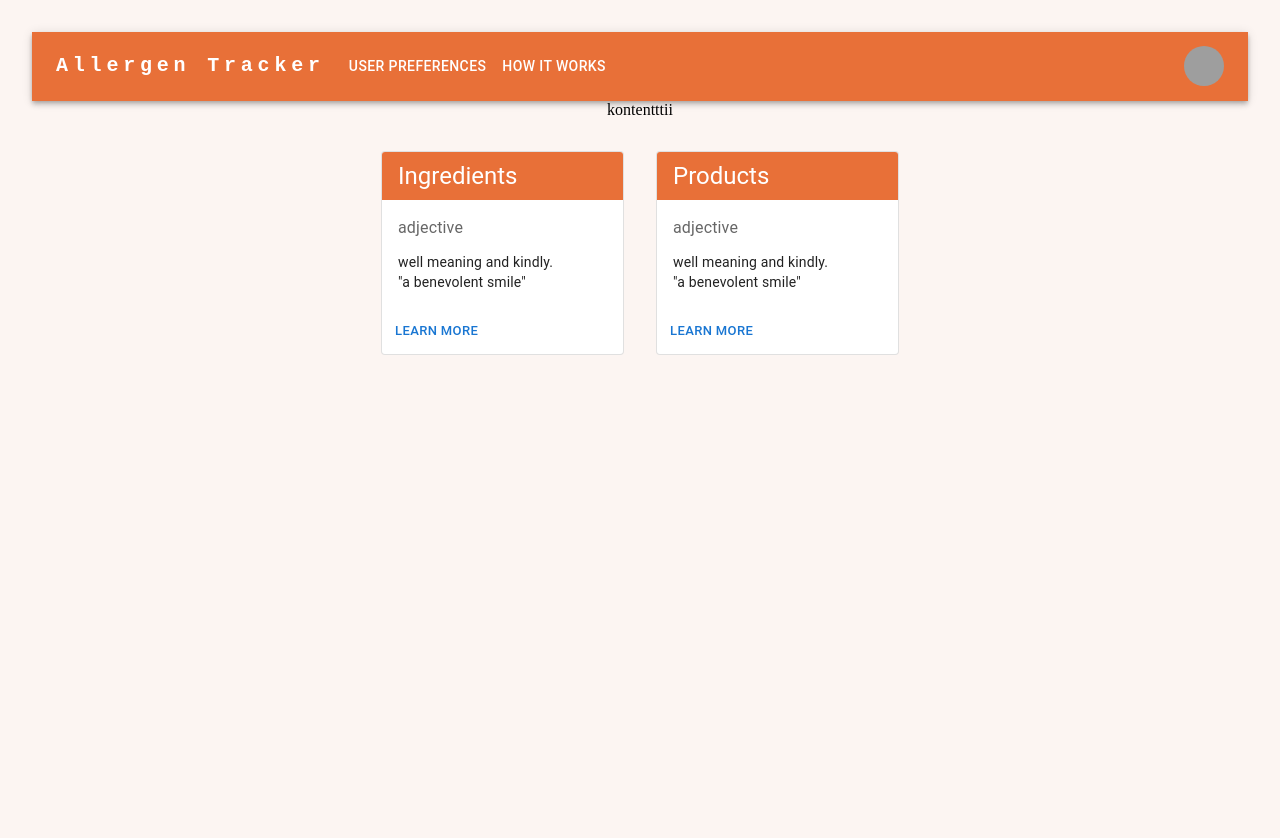
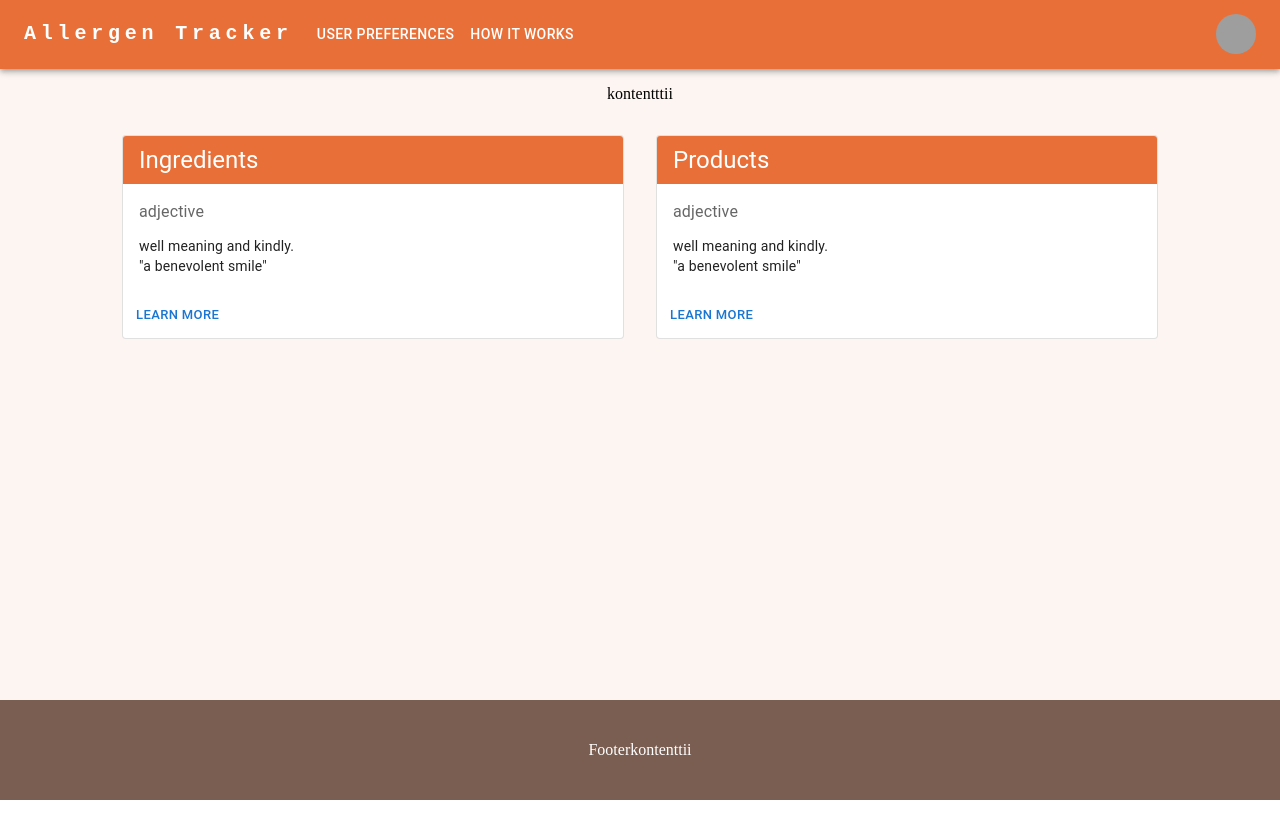
Before and after one commit to jompsku/dw3s-allergentracker, a React (Vite) app in the folder frontend/: page / in a window 1280 px wide. Shown: the top 838 px of the page. After the commit the page ends 800 px from the top, so only its background shows below. Built offline with nearby package versions, Linux system fonts and the light colour scheme; grey boxes are pictures that could not be loaded.

Commit message:
added basic footer

```diff
--- a/frontend/src/App.jsx
+++ b/frontend/src/App.jsx
@@ -2,12 +2,14 @@ import { Box } from "@mui/material"
 import Header from "./components/Header"
 import "./App.css"
 import LandingPage from "./components/LandingPage"
+import Footer from "./components/Footer"
 
 const App = () => {
   return (
-    <Box sx={{ padding: "2rem", backgroundColor: "#fcf5f2", height: "100vh" }}>
+    <Box sx={{ backgroundColor: "#fcf5f2", height: "100vh" }}>
       <Header />
       <LandingPage />
+      <Footer/>
     </Box>
   )
 }
--- a/frontend/src/components/Card.jsx
+++ b/frontend/src/components/BasicCard.jsx
@@ -9,12 +9,12 @@ import { CardHeader } from "@mui/material"
 
 export default function BasicCard({ title }) {
   return (
-    <Box sx={{ minWidth: 275 }}>
-      <Card variant="outlined" sx={{ margin: "1rem"}}>
+      <Card variant="outlined" sx={{ margin: "1rem", minWidth: "500px"}}>
         <CardHeader sx={{ backgroundColor: "#e87038", maxHeight: "1rem", color:"white"}} title={title} />
         <CardContent>
           <Typography sx={{ color: "text.secondary", mb: 1.5 }}>adjective</Typography>
-          <Typography variant="body2">
+          <Typography variant="body2"
+          >
             well meaning and kindly.
             <br />
             {'"a benevolent smile"'}
@@ -24,6 +24,5 @@ export default function BasicCard({ title }) {
           <Button size="small">Learn More</Button>
         </CardActions>
       </Card>
-    </Box>
   )
 }
--- /dev/null
+++ b/frontend/src/components/Footer.css
@@ -0,0 +1,14 @@
+.footer {
+  position: absolute;
+  left: 0;
+  right: 0;
+  bottom: 0;
+  height: 100px;
+  background-color: rgb(122, 94, 82);
+  color: white;
+  text-align: center;
+  display: flex;
+  flex-direction: column;
+  align-items: center;
+  justify-content: center;
+}
--- /dev/null
+++ b/frontend/src/components/Footer.jsx
@@ -0,0 +1,8 @@
+import * as React from "react"
+import "./Footer.css"
+
+function Footer() {
+  return <div className="footer">Footerkontenttii</div>
+}
+
+export default Footer
--- a/frontend/src/components/Header.jsx
+++ b/frontend/src/components/Header.jsx
@@ -31,7 +31,7 @@ function Header() {
   }
 
   return (
-    <AppBar position="static" sx={{ backgroundColor: "#e87038" }}>
+    <AppBar position="static" sx={{ backgroundColor: "#e87038", position: "sticky", top: "0" }}>
       <Container maxWidth="xl">
         <Toolbar disableGutters>
           <Typography
--- a/frontend/src/components/Info.jsx
+++ b/frontend/src/components/Info.jsx
@@ -1,13 +1,12 @@
 import * as React from "react"
+import { Grid2 } from "@mui/material"
 
 function Info() {
-
-  return(
+  return (
     <React.Fragment>
-      kontentttii
+      <Grid2 sx={{margin: "1rem"}}>kontentttii</Grid2>
     </React.Fragment>
   )
-
 }
 
 export default Info
--- a/frontend/src/components/LandingPage.css
+++ b/frontend/src/components/LandingPage.css
@@ -1,5 +1,4 @@
 .cards {
   display: flex;
   flex-wrap: wrap;
-  margin: 1rem;
 }
--- a/frontend/src/components/LandingPage.jsx
+++ b/frontend/src/components/LandingPage.jsx
@@ -1,18 +1,18 @@
 import * as React from "react"
 import "./LandingPage.css"
-import BasicCard from "./Card.jsx"
+import BasicCard from "./BasicCard.jsx"
 import Info from "./Info.jsx"
-import { Box } from "@mui/material"
+import { Container } from "@mui/material"
 
 function LandingPage() {
   return (
-    <Box sx={{ display: "flex", flexDirection: "column", alignItems:"center" }}>
+    <Container sx={{ display: "flex", flexDirection: "column", alignItems: "center" }}>
       <Info />
       <div className="cards">
         <BasicCard title="Ingredients" />
         <BasicCard title="Products" />
       </div>
-    </Box>
+    </Container>
   )
 }
 
```
